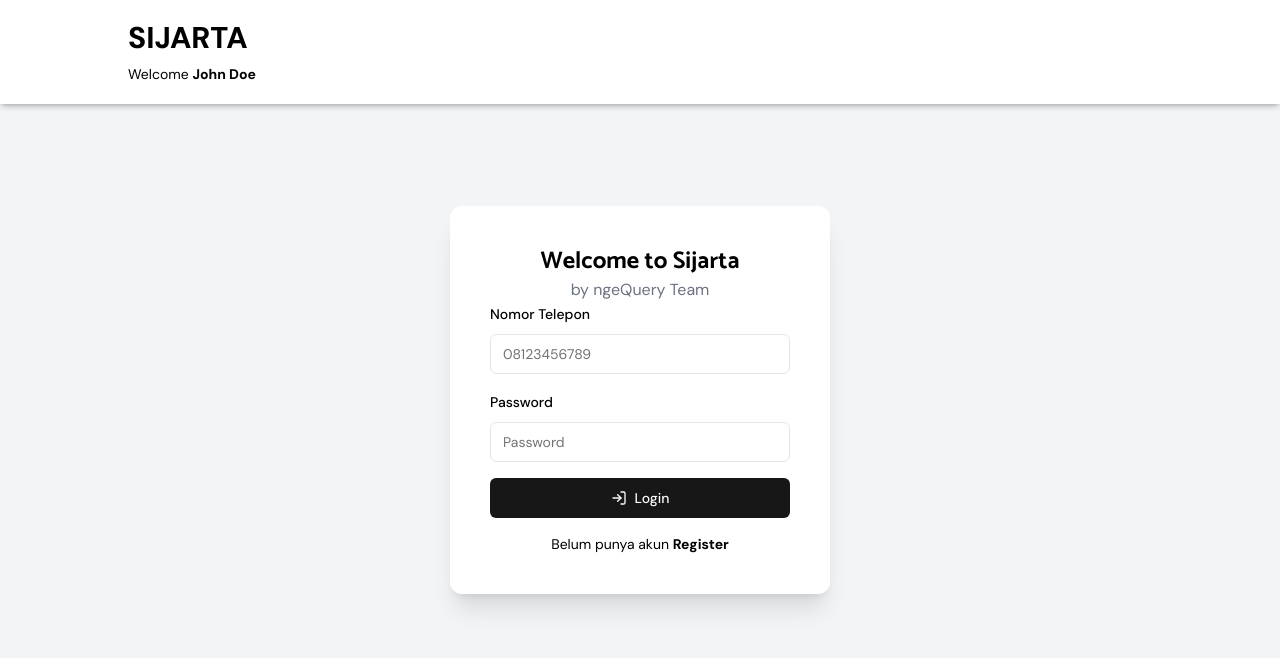
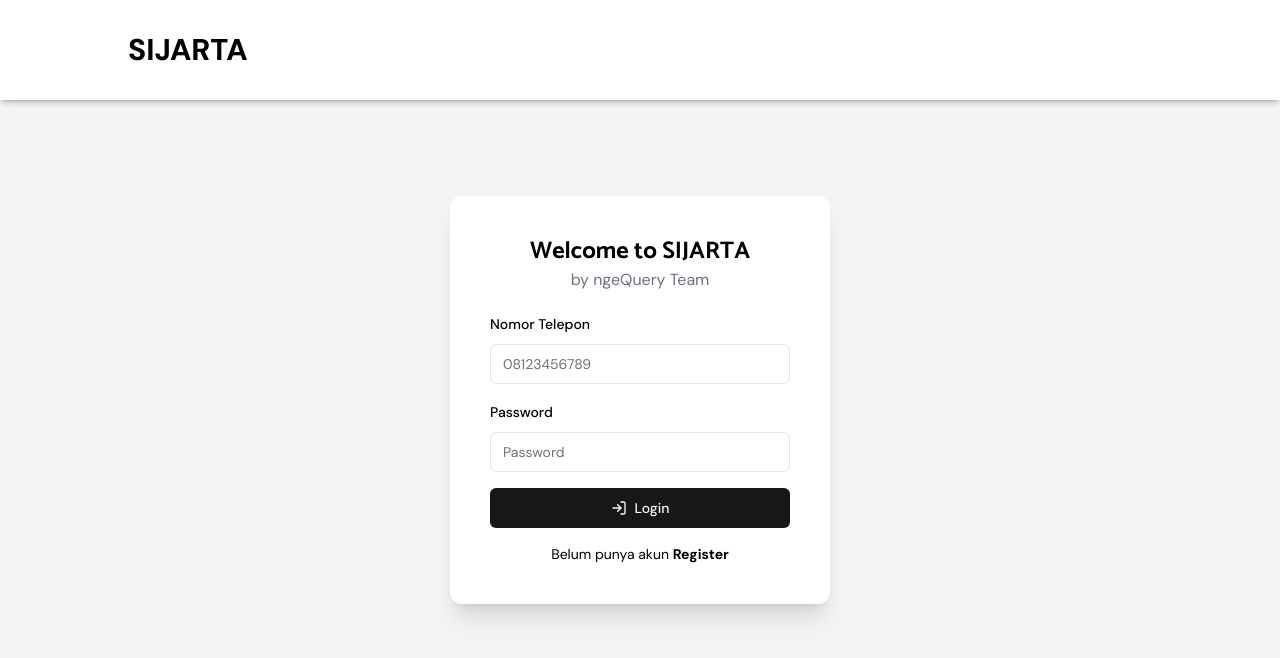
Before and after one commit to Andrew4Coding/sijarta-ngequery, a Next.js app: page /login in a window 1280 px wide. Shown: the top 658 px of the page. Built offline with nearby package versions, Linux system fonts and the light colour scheme.

Commit message:
feat: tabs link

```diff
--- a/components/layout/Navbar/index.tsx
+++ b/components/layout/Navbar/index.tsx
@@ -15,16 +15,16 @@ import { useUserData } from '@/lib/useUserData'
 import { usePathname, useRouter } from 'next/navigation'
 
 const penggunaMenus = [
-  { href: '/', label: 'Homepage' },
+  { href: '/', label: 'Home' },
   { href: '/mypay', label: 'MyPay' },
-  { href: '/kelola-pesanan', label: 'Kelola Pesanan Saya' },
+  { href: '/kelola-pesanan', label: 'Pesanan Saya' },
   { href: '/diskon', label: 'Diskon' }
 ]
 
 const pekerjaMenus = [
-  { href: '/', label: 'Homepage' },
-  { href: '/pekerjaan', label: 'Kelola Pekerjaan Saya' },
-  { href: '/status-pekerjaan', label: 'Kelola Status Pekerjaan' },
+  { href: '/', label: 'Home' },
+  { href: '/pekerjaan', label: 'Pekerjaan' },
+  { href: '/pekerjaan?tabs=history', label: 'Status Pekerjaan' },
   { href: '/mypay', label: 'MyPay' }
 ]
 
@@ -40,16 +40,8 @@ export const Navbar = () => {
   const hideMenus = pathname === '/login' || pathname === '/register'
 
   return (
-    <nav className='fixed top-0 w-full bg-white shadow-md px-10 md:px-32 py-5 flex justify-between items-center z-50 font-dmsans'>
-      <div className='space-y-2'>
+    <nav className='fixed top-0 w-full bg-white shadow-md px-10 md:px-32 py-8 flex justify-between items-center z-50 font-dmsans'>
       <h1 className='font-extrabold text-3xl font-dmsans'>SIJARTA</h1>
-        <p className='text-sm'>
-          Welcome {' '}
-          <strong>
-            {userData.nama}
-          </strong>
-        </p>
-      </div>
       {!hideMenus && (
         <>
           <div className='hidden md:flex gap-4'>
@@ -60,6 +52,8 @@ export const Navbar = () => {
           <div className='hidden md:flex'>
             {isAuthenticated ?
               <div className='flex gap-2 items-center'>
+                <div className='flex items-center gap-2 text-sm'>
+                  <p>Hello, {userData.nama}</p>
                   <Avatar
                     className='cursor-pointer'
                     onClick={() => {
@@ -69,6 +63,7 @@ export const Navbar = () => {
                     <AvatarImage src="https://github.com/shadcn.png" />
                     <AvatarFallback>CN</AvatarFallback>
                   </Avatar>
+                </div>
                 <Button
                   onClick={() => {
                     router.replace('/login')
--- a/modules/AuthPageModule/LoginPage.tsx
+++ b/modules/AuthPageModule/LoginPage.tsx
@@ -26,12 +26,11 @@ export const LoginPage = () => {
         console.log(data);
     }
 
-
     return (
         <main className="w-full h-[100vh] flex items-center justify-center bg-gray-100 font-dmsans">
             <div className="bg-white shadow-xl p-10 rounded-xl flex flex-col items-center">
-                <h1 className="font-bold text-2xl font-catamaran">Welcome to Sijarta</h1>
-                <p className='text-gray-500'>by ngeQuery Team</p>
+                <h1 className="font-bold text-2xl font-catamaran">Welcome to SIJARTA</h1>
+                <p className='text-gray-500 mb-5'>by ngeQuery Team</p>
 
                 <Form {...form}>
                     <form onSubmit={form.handleSubmit(onSubmit)} className="space-y-4">
--- a/modules/PekerjaanModule/index.tsx
+++ b/modules/PekerjaanModule/index.tsx
@@ -2,11 +2,17 @@
 import { Tabs, TabsList, TabsTrigger } from "@/components/ui/tabs";
 import { Pekerjaan } from "./sections/Pekerjaan";
 import { StatusPekerjaan } from "./sections/StatusPekerjaan";
+import { useSearchParams } from "next/navigation";
 
 export const PekerjaanModule = () => {
+  const searchParams = useSearchParams();
+  const tabs = searchParams.get('tabs') ?? 'pekerjaan';
+
   return (
     <main className="min-h-screen flex justify-center px-10 md:px-32 my-40">
-      <Tabs defaultValue="pekerjaan" className="w-full">
+      <Tabs
+        defaultValue={tabs}
+        className="w-full">
         <TabsList className="w-full">
           <TabsTrigger value="pekerjaan" className="w-full">
             Mencari Pekerjaan
```
Lines whose indentation alone changed are shown as unchanged.
